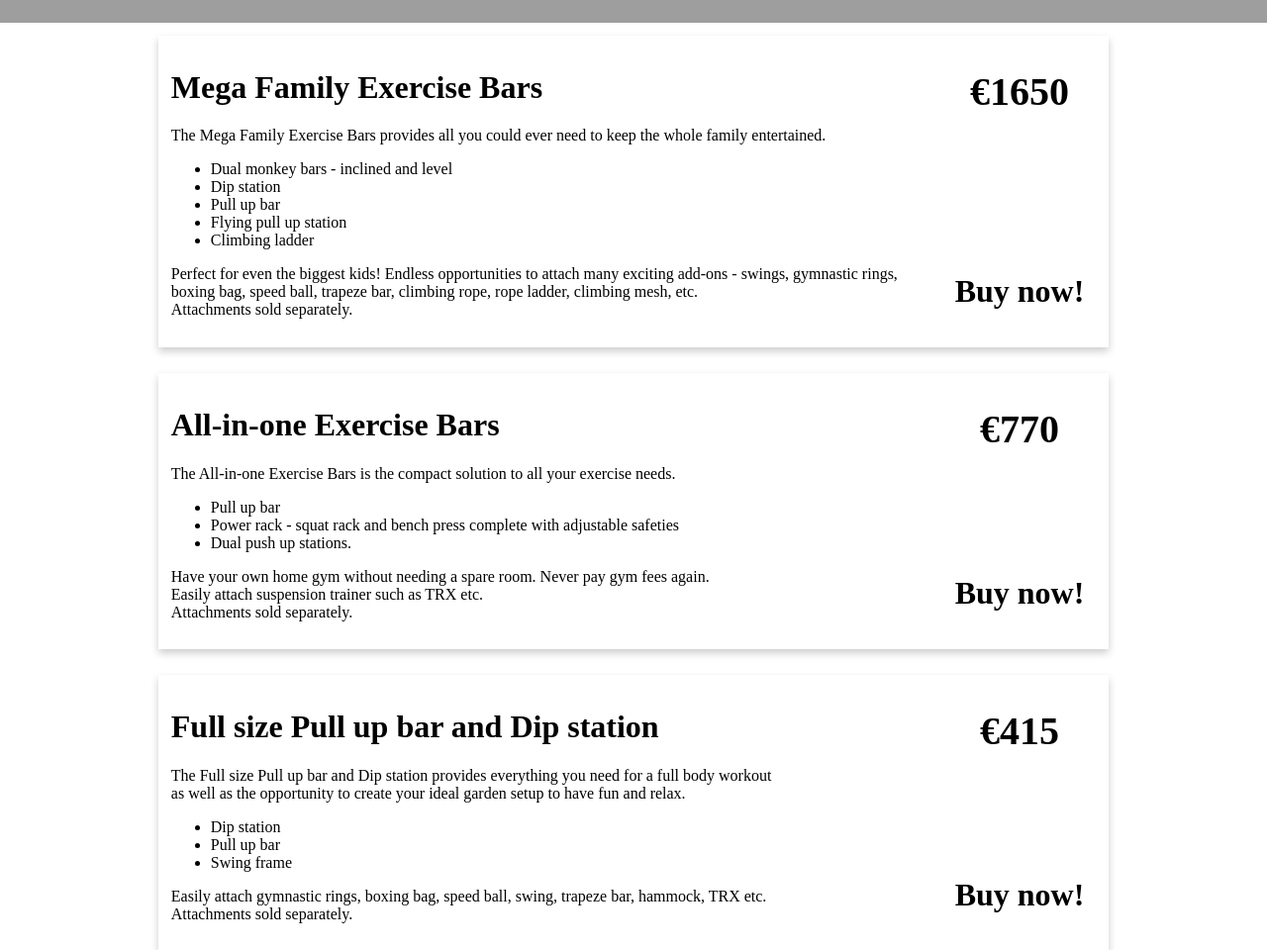
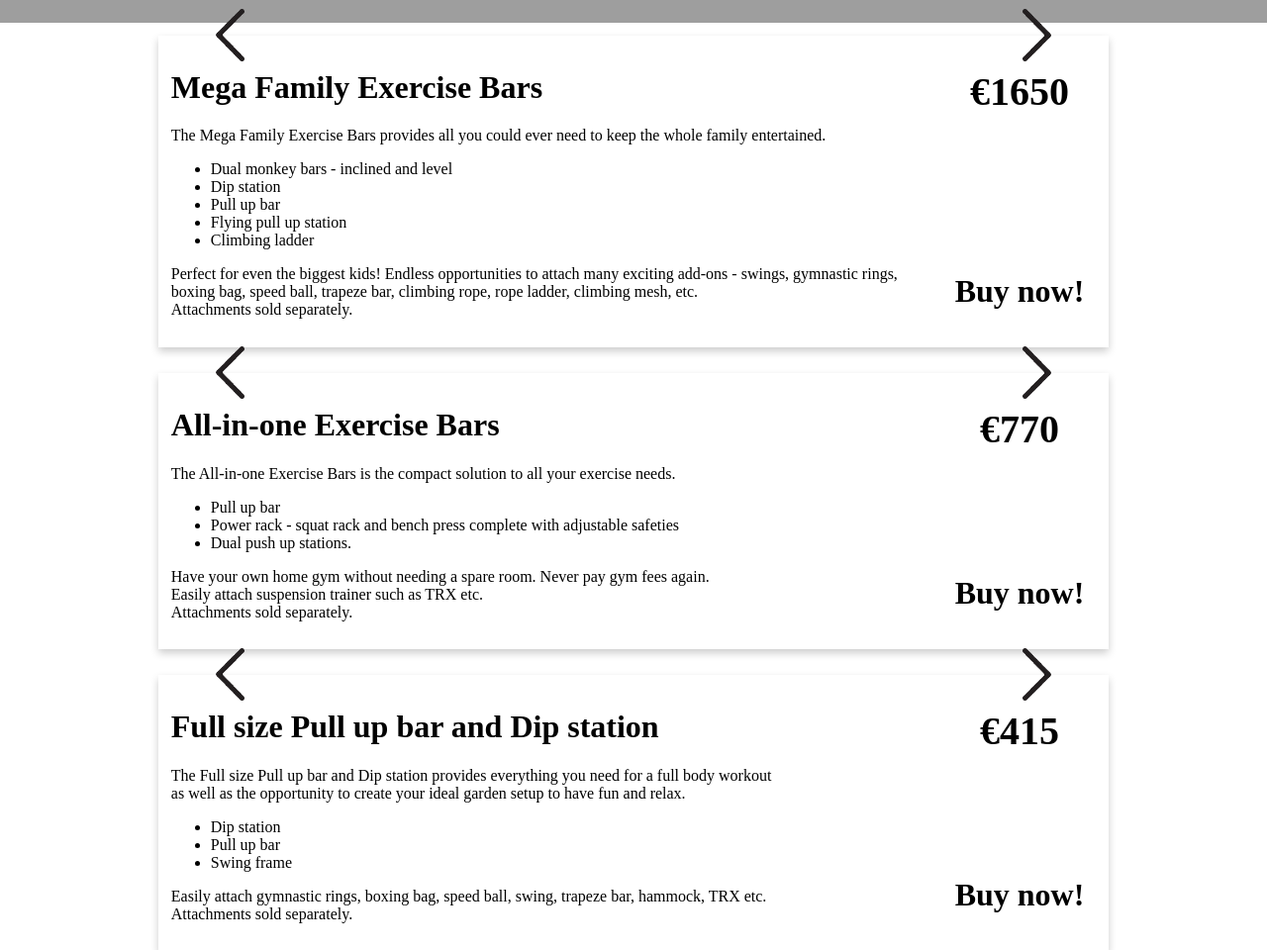
Before and after one commit to seamus91g/febi, a Flask app: template febiweb/templates/home.html in a window 1280 px wide. Shown: the part 1152-2112 px from the top of the page at 99% size. Run offline with Flask 2, Linux system fonts and the light colour scheme; the template is opened without the code that fills it, so the values that code supplies are empty; some libraries are stand-ins or nearby versions; grey boxes are pictures that could not be loaded.

Commit message:
Add left and right arrow to images

```diff
--- a/febiweb/static/js/main-page.js
+++ b/febiweb/static/js/main-page.js
@@ -17,12 +17,13 @@
         // Check cache for image before loading
 
         const mainImgs = document.getElementsByClassName("product-main-img")
+        const chevrons = document.getElementsByClassName("image-arrow")
 
         // For each main image set click listeners on the left and right of the image
         // Load up the thumbnails of each
         for (var i=0; i<mainImgs.length; i++){
             // This click listener is independent of what img src is in the img tag
-            mainImgs[i].addEventListener('click', clickPrevNext)
+            mainImgs[i].parentElement.addEventListener('click', clickPrevNext)
             // Store the index so we know what image is next/previous
             mainImgs[i].imageIndx = 0
             // Which product number is this
@@ -32,6 +33,14 @@
             mainImgs[i].src = whichImageForSize(PRODUCT_IMAGES[i][0], PAGE_WIDTH, HW_RATIOS[i])
             // Set the thumbnails
             setImages(i, 0, THUMBS_PRELOAD)
+
+            // We set a background color on the left/right arrow when waiting for
+            // the next image to load. Remove this background once loaded
+            mainImgs[i].addEventListener("load", function(evt){
+                arrowIndex = (evt.target.prodIndx + 1) * 2  - 1
+                chevrons[arrowIndex].style = "background: none"
+                chevrons[arrowIndex-1].style = "background: none"
+            });
         }
 
         // Set the thumbnails on a main image
@@ -44,7 +53,6 @@
                 end = febImages.length
             }
             let scrollImage;
-            console.log("Start, stop : ", start, ", ", end)
             // For each image, set a thumbnail of it
             for (let step = start; step < end; step++) {
                 // Width of the page so we can load appropriate image sizes
@@ -97,7 +105,6 @@
 
         // Set the clicked thumnnail to be the main image
         function setImageMain(evt) {
-            console.log("Main size: ", mainImgs[evt.target.prodIndx].clientWidth)
             // Get full size image for the thumbnail
             pathToBigSize = fullImPathFromSmall(evt.target.currentSrc)
             // Get an appropriate size for the full image
@@ -156,7 +163,6 @@
             for (let i=0; i<FOLDER_SIZES.length; i++){
                 thisSize = parseInt(FOLDER_SIZES[i])
                 if (thisSize > imWidth){
-
                     return smallPathFromFull(path, thisSize)
                 }
             }
@@ -167,7 +173,6 @@
         function makeRelPath(pathArray){
             newPathArray = []
             for (let x=pathArray.length -1; x != 0; x--){
-
                 newPathArray.unshift(pathArray[x])
                 if (pathArray[x] == 'static'){
                     newPathArray.unshift('..')
@@ -188,24 +193,44 @@
         // Move either left or right by 1 image based on where the user has clicked
         // Click on the left 1/3 to move to the left, and vice versa
         function clickPrevNext(evt){
-            thisProdImages = PRODUCT_IMAGES[evt.target.prodIndx]
-            thisThumbnailIndex = evt.target.imageIndx
-            imglen = evt.target.width;
+            containerWidth = evt.target.clientWidth;
+            // We register the click on the parent div. Thus we must find the
+            // image within this div
+            prodMainImage = findChildMatching(evt.target, "product-main-img")
+            thisProdImages = PRODUCT_IMAGES[prodMainImage.prodIndx]
 
-            xLocation = evt.clientX;
+            // Find which image arrows apply to this image
+            arrowIndex = (prodMainImage.prodIndx + 1) * 2  - 1
+            // Subtract width of the side border
+            xLocation = evt.clientX - (getWidth() - containerWidth)/2;
+
             nextIndex = null;
-            if (xLocation < imglen / 3){
-                nextIndex = thisThumbnailIndex - 1
+            // If clicked left, move to next image to the left
+            if (xLocation < containerWidth / 3){
+                nextIndex = prodMainImage.imageIndx - 1
                 if (nextIndex < 0) {
                     nextIndex = nextIndex + thisProdImages.length
                 }
-            } else if (xLocation > 2 * imglen / 3) {
-                nextIndex = (thisThumbnailIndex + 1) % thisProdImages.length
+                chevrons[arrowIndex-1].style = "background-color:rgba(0, 204, 255, 0.5)"
+                // If clicker right, move to next image to the right
+            } else if (xLocation > 2 * containerWidth / 3) {
+                nextIndex = (prodMainImage.imageIndx + 1) % thisProdImages.length
+                chevrons[arrowIndex].style = "background-color:rgba(0, 204, 255, 0.5)"
             }
+            // Load whichever image we decided on
             if (nextIndex != null){
-                evt.target.imageIndx = nextIndex
-                evt.target.src = thisProdImages[nextIndex]
+                prodMainImage.imageIndx = nextIndex
+                prodMainImage.src = thisProdImages[nextIndex]
+            }
+        }
 
+        // Find a child node with a particular class name
+        function findChildMatching(element, clsName){
+            var nodeList = element.childNodes;
+            for (let i=0; i<nodeList.length; i++){
+                if (nodeList[i].className == clsName) {
+                    return nodeList[i]
+                }
             }
         }
 
@@ -214,7 +239,6 @@
             choiceBlocks = document.getElementsByClassName(clsName);
             return choiceBlocks[indx]
         }
-
 
 
         // let startIndex = [0, 0]
--- a/febiweb/static/main.css
+++ b/febiweb/static/main.css
@@ -228,6 +228,8 @@ body {
     margin-top: 1vw;
     margin-bottom: 1vw;
     box-shadow: 0 4px 8px 0 rgba(0, 0, 0, 0.2);
+    /* Prevent double click from highlighting the element */
+    user-select: none;
 }
 
 .product-main-img {
@@ -235,8 +237,35 @@ body {
     display: flex;
     max-height: 540px;
     max-width: 100%;
+    /* This treats a click on the image as
+    if it was a click on the parent element.
+    This means we can have right/left click arrows
+    in the same place even if image is narrow */
+    pointer-events: none;
 }
 
+.main-img-container{
+    position: relative;
+}
+
+.image-arrow {
+    width: 3%;
+    height: auto;
+    pointer-events: none;
+    top: 0;
+    bottom: 0;
+    margin: auto;
+    position: absolute;
+    padding: 10px;
+}
+
+.left-arrow{
+    left: 5%;
+}
+
+.right-arrow{
+    right: 5%;
+}
 
 .scroll-thumbnail {
     display: flex;
--- a/febiweb/templates/product1.html
+++ b/febiweb/templates/product1.html
@@ -1,7 +1,10 @@
 <div class="product-container">
-    <!-- This img is populated by javascript -->
-    <img class="product-main-img" />
-
+    <div class="main-img-container">
+        <img class="image-arrow left-arrow" src="{{ url_for('static', filename='assets/leftchevron.png') }}" />
+        <img class="image-arrow right-arrow" src="{{ url_for('static', filename='assets/rightchevron.png') }}" />
+        <!-- This img is populated by javascript -->
+        <img class="product-main-img" />
+    </div>
     <div class="scroll-thumbnail">
         <!-- This gets populated in Javascript -->
     </div>
--- a/febiweb/templates/product2.html
+++ b/febiweb/templates/product2.html
@@ -1,7 +1,10 @@
 <div class="product-container">
-    <!-- This img is populated by javascript -->
-    <img class="product-main-img" />
-
+    <div class="main-img-container">
+        <img class="image-arrow left-arrow" src="{{ url_for('static', filename='assets/leftchevron.png') }}" />
+        <img class="image-arrow right-arrow" src="{{ url_for('static', filename='assets/rightchevron.png') }}" />
+        <!-- This img is populated by javascript -->
+        <img class="product-main-img" />
+    </div>
     <div class="scroll-thumbnail">
         <!-- This gets populated in Javascript -->
     </div>
--- a/febiweb/templates/product3.html
+++ b/febiweb/templates/product3.html
@@ -1,7 +1,10 @@
 <div class="product-container">
+    <div class="main-img-container">
+        <img class="image-arrow left-arrow" src="{{ url_for('static', filename='assets/leftchevron.png') }}" />
+        <img class="image-arrow right-arrow" src="{{ url_for('static', filename='assets/rightchevron.png') }}" />
         <!-- This img is populated by javascript -->
         <img class="product-main-img" />
-
+    </div>
     <div class="scroll-thumbnail">
         <!-- This gets populated in Javascript -->
     </div>
```
Also changed, not shown: febiweb/templates/product-template.html (+6 -2 lines), febiweb/static/assets/arrows.png (added), febiweb/static/assets/leftchevron.png (added), febiweb/static/assets/rightchevron.png (added). Lines whose indentation alone changed are shown as unchanged.
